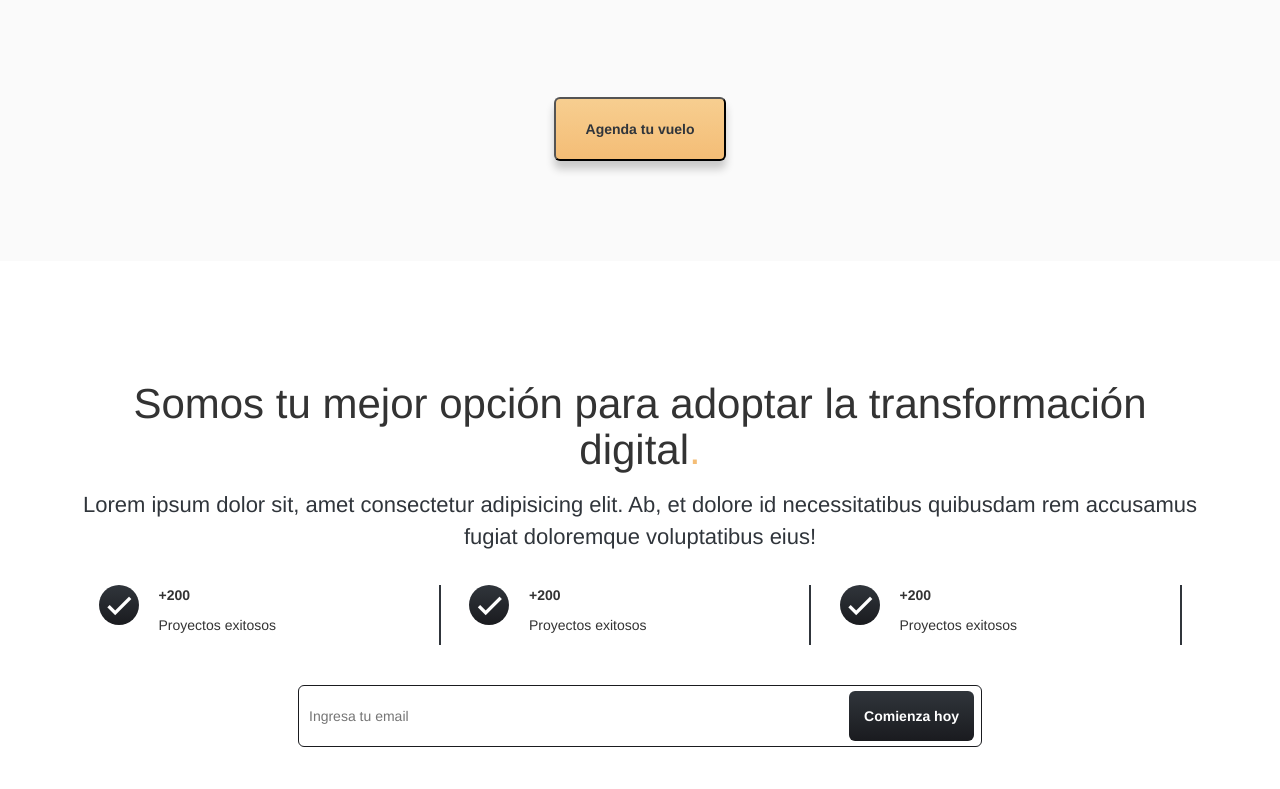
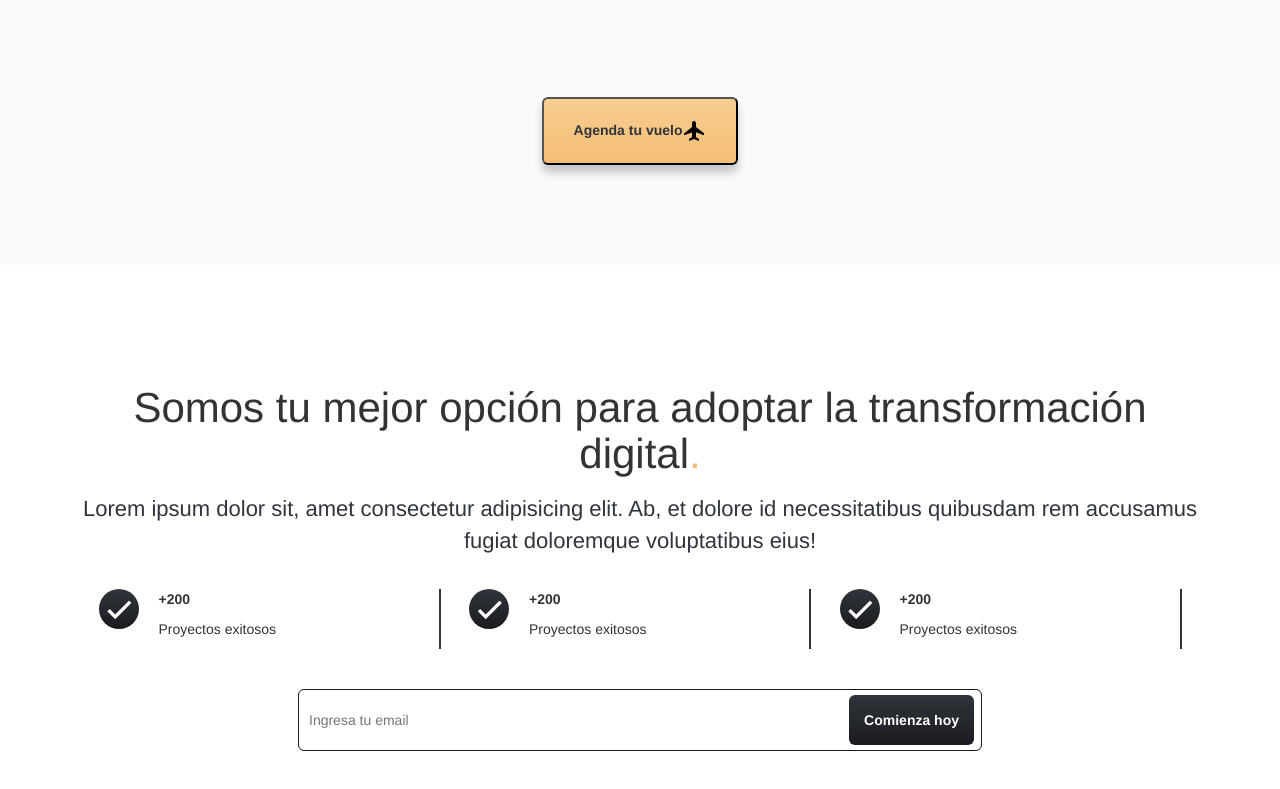
Before and after one commit to samuelesteb/DarovysAir, a plain HTML site: page index.html in a window 1280 px wide. Shown: the part 3873-4662 px from the top of the page. Drawn offline with nearby package versions, Linux system fonts and the light colour scheme.

Commit message:
Icon agregado

```diff
--- a/index.html
+++ b/index.html
@@ -273,7 +273,7 @@
                 </div>
                 <div style="text-align: center;">
                     <!-- <a id="Agenda" class="cta">Agenda tu vuelo</a> -->
-                    <button class="cta" id="passw">Agenda tu vuelo</button>
+                    <button class="cta" id="passw">Agenda tu vuelo<img src="./img/3avion.svg"/></button>
                 </div>
       <div class="privado" id="privado" style="display: none;">
         <img src="img/enviado.gif" alt="" >
```
